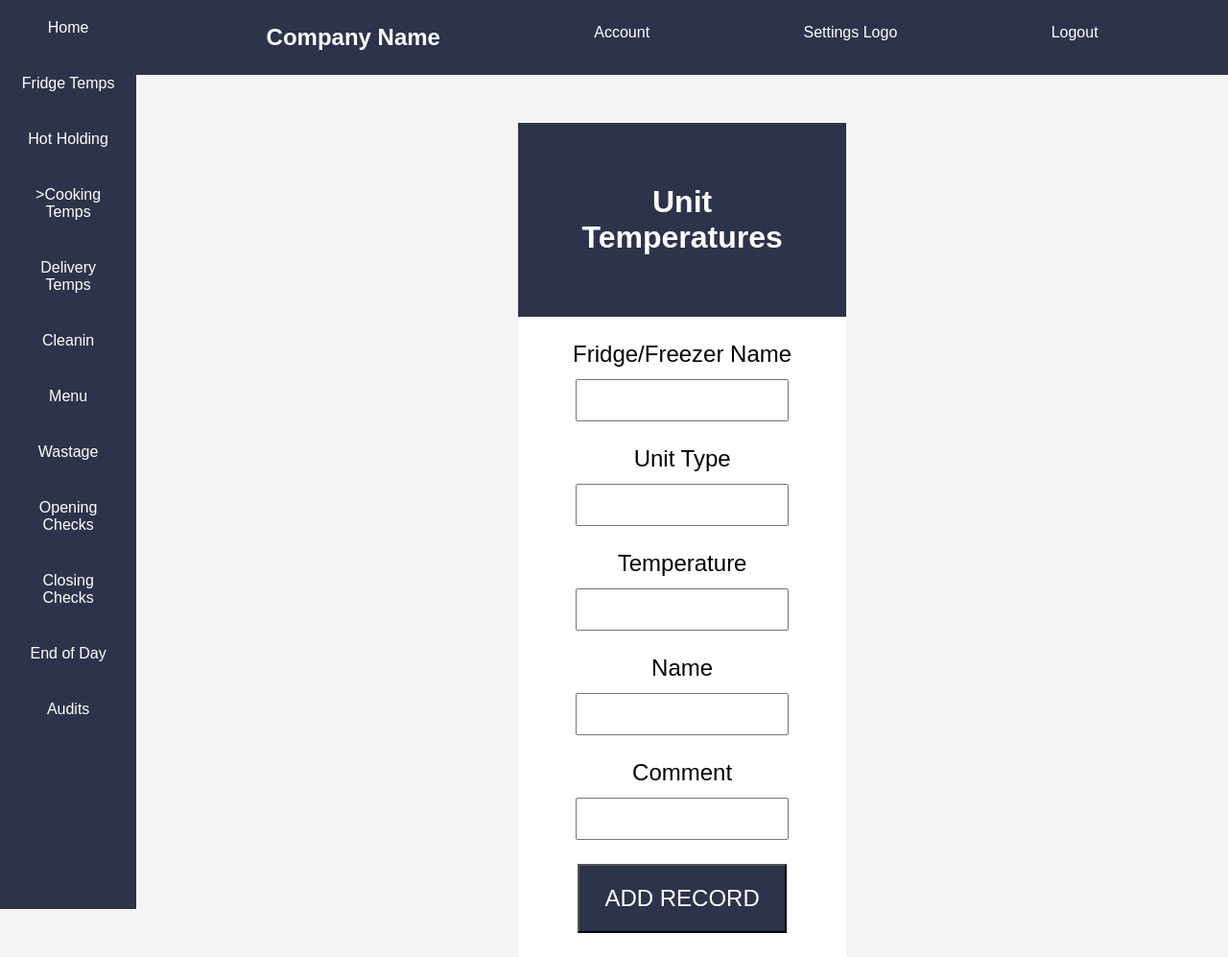
After one commit to nathan755/Foodsafe, a Flask app: page /unit_temperatures in a window 1280 px wide. The commit adds this page. Shown: the whole page at 96% size. Run offline with Flask 2, Linux system fonts and the light colour scheme.

Commit message:
Fridge/Freezer Temp

```diff
--- a/SafeFoodApp/forms.py
+++ b/SafeFoodApp/forms.py
@@ -1,5 +1,5 @@
 from flask_wtf import FlaskForm
-from wtforms import StringField, PasswordField, SubmitField
+from wtforms import StringField, PasswordField, SubmitField, DecimalField
 from wtforms.validators import DataRequired, length, Email, EqualTo, ValidationError
 from SafeFoodApp.models import User
 
@@ -22,9 +22,25 @@ class RegistrationForm(FlaskForm):
         if user:
             raise ValidationError("Username Unavailable")
 
+class LoginForm(FlaskForm):
 
+    email = StringField("Email", validators=[DataRequired(), Email()])
+    password = PasswordField("Password", validators= [DataRequired(), length(min=6)])
+    submit = SubmitField("Login")
 
-class LoginForm(FlaskForm):
-       email = StringField("Email", validators=[DataRequired(), Email()])
-       password = PasswordField("Password", validators= [DataRequired(), length(min=6)])
-       submit = SubmitField("Login")
+class FridgeFreezerTempForm(FlaskForm):
+
+    unit_name = StringField("Fridge/Freezer Name",validators=[DataRequired(), length(max=15)])
+    unit_type = StringField("Unit Type", validators=[DataRequired(), length(max=15)])
+    temperature = StringField("Temperature", validators=[DataRequired()])
+    employee_name = StringField("Name", validators=[DataRequired(), length(max=25)])
+    comment = StringField("Comment", validators=[length(max=100)])
+    submit = SubmitField("ADD RECORD")
+
+    def validate_unit_type(self, unit_type):
+        #find out why we cant check fridge and freezer
+        if unit_type.data.lower() != "fridge":
+            raise ValidationError("Unit type must be a 'fridge', or 'freezer'")
+
+    def validate_temperature(self,temperature):
+        pass
--- a/SafeFoodApp/routes.py
+++ b/SafeFoodApp/routes.py
@@ -1,7 +1,7 @@
 from SafeFoodApp import app, db, bcrypt
 from flask import render_template, url_for, flash, redirect
-from SafeFoodApp.forms import RegistrationForm, LoginForm
-from SafeFoodApp.models import User
+from SafeFoodApp.forms import RegistrationForm, LoginForm, FridgeFreezerTempForm
+from SafeFoodApp.models import User, FridgeFreezerTempTable
 from flask_login import login_user, current_user, logout_user
 
 
@@ -47,3 +47,26 @@ def logout():
     logout_user()
     flash("Logged Out Successfully")
     return redirect(url_for('landing_page'))
+
+
+@app.route("/unit_temperatures", methods=["GET", "POST"])
+def fridge_freezer_temps():
+    form = FridgeFreezerTempForm()
+    if form.validate_on_submit():
+        record = FridgeFreezerTempTable(unit_name=form.unit_name.data, unit_type=form.unit_type.data,
+        temperature=form.temperature.data, employee_name=form.employee_name.data, comment=form.comment.data, company=current_user)
+        db.session.add(record)
+        db.session.commit()
+        flash("Record Submitted")
+
+
+        return redirect(url_for("fridge_freezer_temps"))
+    return render_template("unit_temperatures.html", form=form)
+
+@app.route("/test")
+def test():
+    record = FridgeFreezerTempTable.query.filter_by(company_id=current_user.id).first()
+    if record == None:
+        return render_template("app_home.html")
+
+    return render_template("test.html",record=record)
--- a/SafeFoodApp/static/main.css
+++ b/SafeFoodApp/static/main.css
@@ -102,6 +102,7 @@ li {
     color: black;
     font-size: x-large;
     margin: 0.5em;
+    display: block;
 
 }
 
--- a/SafeFoodApp/templates/layouts.html
+++ b/SafeFoodApp/templates/layouts.html
@@ -17,7 +17,7 @@
             <div class="side-nav">
                 <ul>
                     <li><a href="#">Home</a></li>
-                    <li><a href="#">Fridge Temps</a></li>
+                    <li><a href="{{url_for('fridge_freezer_temps')}}">Fridge Temps</a></li>
                     <li><a href="#"> Hot Holding</a></li>
                     <li><a href="#">>Cooking Temps</a></li>
                     <li><a href="#">Delivery Temps</a></li>
--- a/SafeFoodApp/templates/register.html
+++ b/SafeFoodApp/templates/register.html
@@ -96,7 +96,7 @@
 
 
             <div class="form-field-box">
-                {{ form.submit.label(class="form-field-label")}}
+
                 {{ form.submit(class="form-submit") }}
             </div>
         </form>
--- /dev/null
+++ b/SafeFoodApp/templates/unit_temperatures.html
@@ -0,0 +1,95 @@
+{% extends "layouts.html" %}
+
+{% block content%}
+<div class="form-wrapper">
+    <div class="form-container">
+        <div class="form-header">
+            <h1 class="form-title">Unit Temperatures</h1>
+        </div>
+
+    <form method="POST" action="">
+        {{ form.hidden_tag() }}
+
+        <div class="form-field-box">
+            {{form.unit_name.label(class="form-field-label")}}
+            {% if form.unit_name.errors%}
+                {{form.unit_name(class="form-field-error")}}
+                <div class="error-msg">
+                    {% for error in form.unit_name.errors %}
+                    <span>{{error}}</span>
+                {% endfor %}
+            </div>
+            {% else %}
+                {{form.unit_name(class="form-field")}}
+            {% endif %}
+        </div>
+
+        <div class="form-field-box">
+            {{form.unit_type.label(class="form-field-label")}}
+            {% if form.unit_type.errors%}
+                {{form.unit_type(class="form-field-error")}}
+                <div class="error-msg">
+                    {% for error in form.unit_type.errors %}
+                    <span>{{error}}</span>
+                {% endfor %}
+            </div>
+            {% else %}
+                {{form.unit_type(class="form-field")}}
+            {% endif %}
+        </div>
+
+        <div class="form-field-box">
+            {{form.temperature.label(class="form-field-label")}}
+            {% if form.temperature.errors%}
+                {{form.temperature(class="form-field-error")}}
+                <div class="error-msg">
+                    {% for error in form.temperature.errors %}
+                    <span>{{error}}</span>
+                {% endfor %}
+            </div>
+            {% else %}
+                {{form.temperature(class="form-field")}}
+            {% endif %}
+        </div>
+
+        <div class="form-field-box">
+            {{form.employee_name.label(class="form-field-label")}}
+            {% if form.employee_name.errors%}
+                {{form.employee_name(class="form-field-error")}}
+                <div class="error-msg">
+                    {% for error in form.employee_name.errors %}
+                    <span>{{error}}</span>
+                {% endfor %}
+            </div>
+            {% else %}
+                {{form.employee_name(class="form-field")}}
+            {% endif %}
+        </div>
+
+        <div class="form-field-box">
+            {{form.comment.label(class="form-field-label")}}
+            {% if form.comment.errors%}
+                {{form.comment(class="form-field-error")}}
+                <div class="error-msg">
+                    {% for error in form.comment.errors %}
+                    <span>{{error}}</span>
+                {% endfor %}
+            </div>
+            {% else %}
+                {{form.comment(class="form-field")}}
+            {% endif %}
+        </div>
+
+        <div class="form-field-box">
+
+            {{ form.submit(class="form-submit") }}
+
+        </div>
+
+
+
+
+    </div>
+</div>
+
+{% endblock %}
```
Also changed, not shown: SafeFoodApp/models.py (+25 -0 lines), SafeFoodApp/templates/login.html (+5 -5 lines), SafeFoodApp/templates/test.html (added, +14 -0 lines), SafeFoodApp/site.db.
